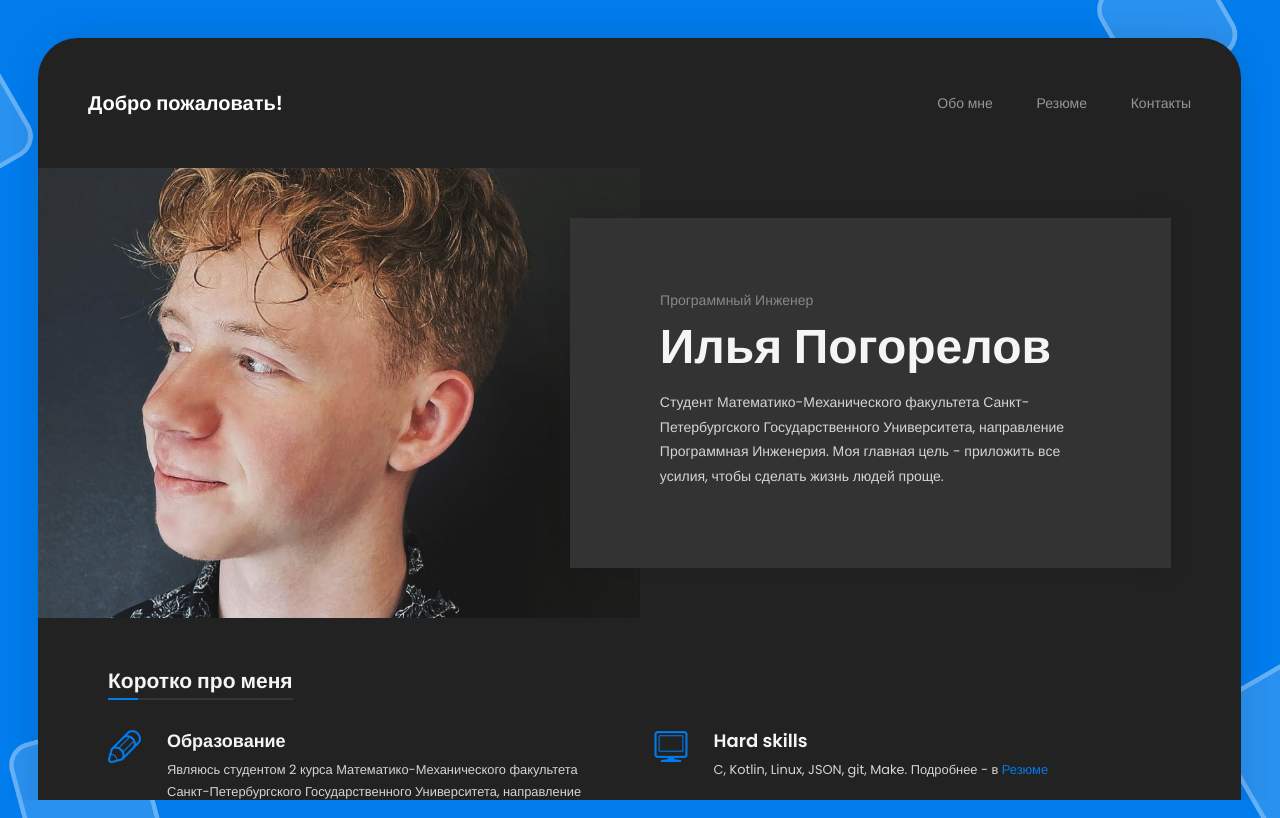
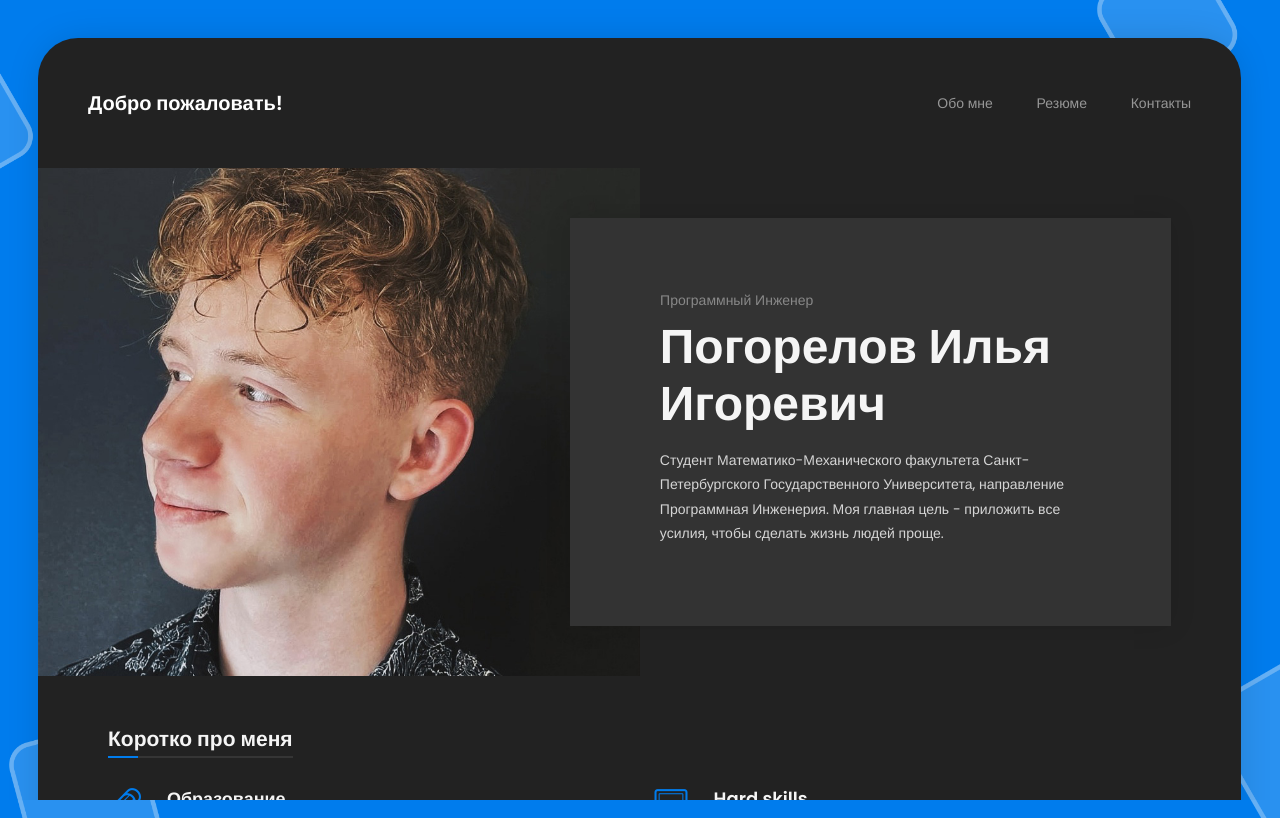
Before and after one commit to twotwozeronine/twotwozeronine.github.io, a plain HTML site: page index.html in a window 1280 px wide. Drawn offline with Linux system fonts and the light colour scheme; some packages are replaced by stand-ins of ours.

Commit message:
Add: my patronymic

```diff
--- a/index.html
+++ b/index.html
@@ -120,7 +120,7 @@
                             </div>
                           </div>
 
-                          <h2 class="hp-main-title">Илья Погорелов</h2>
+                          <h2 class="hp-main-title">Погорелов Илья Игоревич</h2>
                           <p>Студент Математико-Механического факультета Санкт-Петербургского Государственного
                             Университета, направление Программная Инженерия. Моя главная цель - приложить все усилия,
                             чтобы сделать жизнь людей проще.</p>
```
